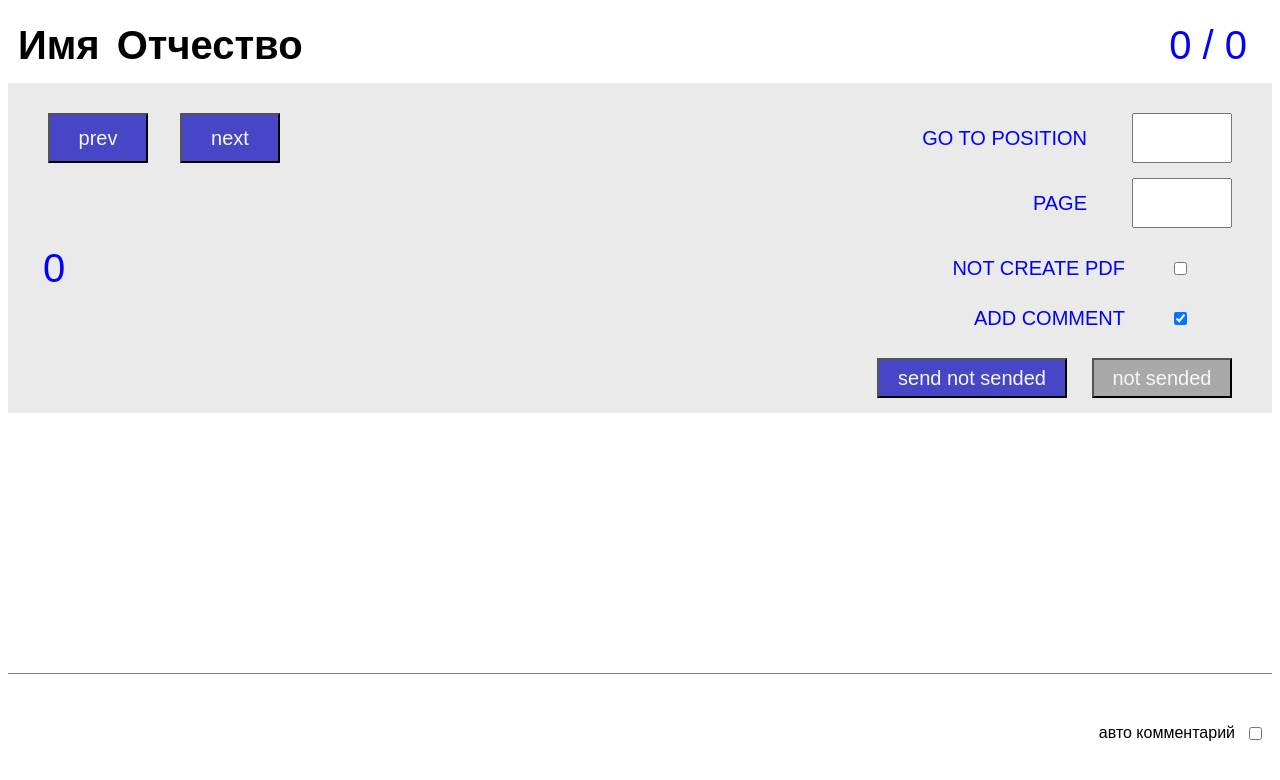
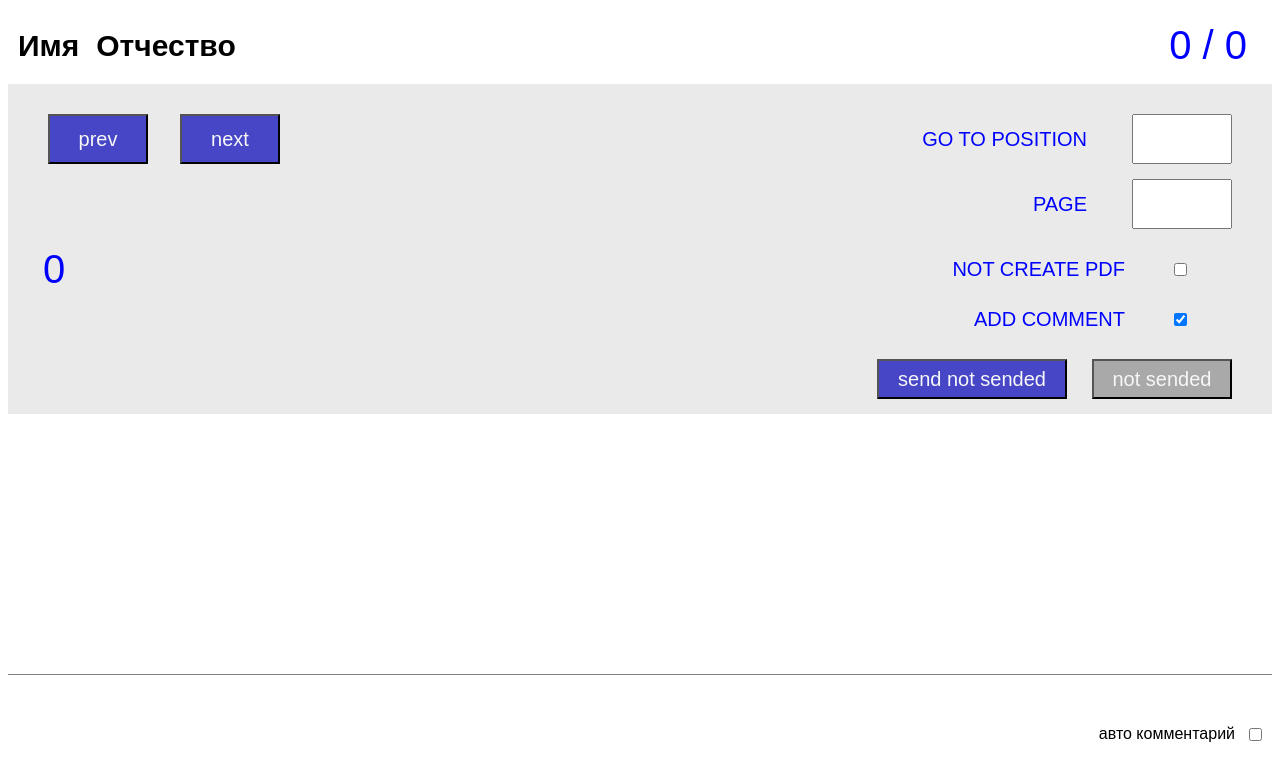
Before and after one commit to stadnikEV/sly-fox-front-end, a website: page src/application/index.html in a window 1280 px wide. Drawn offline with Linux system fonts and the light colour scheme.

Commit message:
fix: add nowrap for name-container

```diff
--- a/src/application/index.html
+++ b/src/application/index.html
@@ -11,8 +11,10 @@
 <body>
   <div class="top-container" data-component="top-container">
     <span class="position" data-component="position"></span>
-    <span class="first-name" data-component="first-name"></span>
-    <span class="middle-name" data-component="middle-name"></span>
+    <div class="name-container">
+      <span class="first-name" data-component="first-name"></span>
+      <span class="middle-name" data-component="middle-name"></span>
+    </div>
   </div>
 
 
--- a/src/application/style.css
+++ b/src/application/style.css
@@ -6,6 +6,7 @@ font-family: sans-serif;
 
 .top-container {
   padding: 15px 0;
+  position: relative;
 }
 .top-container.red {
   background-color: red;
@@ -26,7 +27,9 @@ font-family: sans-serif;
 
 
 .position {
-  float: right;
+  position: absolute;
+  right: 0;
+  /* float: right; */
   font-size: 40px;
   color: blue;
   margin-right: 25px;
@@ -48,15 +51,24 @@ font-family: sans-serif;
   margin-top: 15px;
 }
 
+.name-container {
+  height: 46px;
+  white-space: nowrap;
+}
+
 .first-name {
-  font-size: 40px;
+  vertical-align: bottom;
+  line-height: 46px;
+  font-size: 30px;
   margin-left: 10px;
   margin-top: 15px;
   font-weight: bold;
 }
 .middle-name {
+  vertical-align: bottom;
+  line-height: 46px;
   font-weight: bold;
-  font-size: 40px;
+  font-size: 30px;
   margin-left: 10px;
   margin-top: 15px;
 }
```
